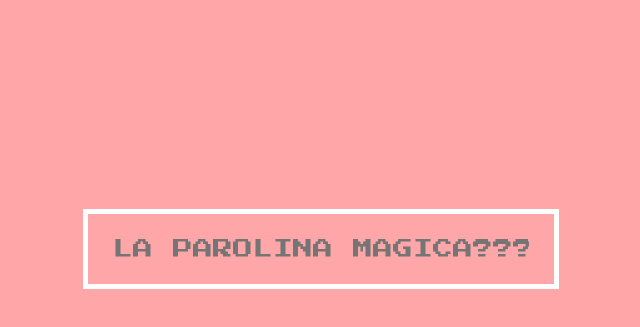
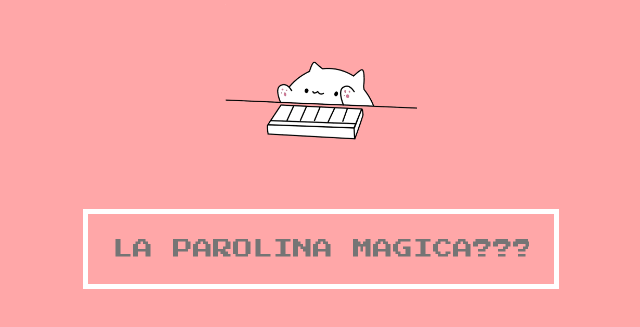
Before and after one commit to ilvescovoangelo/unconsiglio.github.io, a plain HTML site: page index.html in a window 1280 px wide. Shown: the part 151-478 px from the top of the page, without its empty margins (319-959 px from the left). Drawn offline with Linux system fonts and the light colour scheme.

Commit message:
AJCJSXZKCJIKWU928UEIJKMDCNUUY3

```diff
--- a/index.html
+++ b/index.html
@@ -6,8 +6,12 @@
     <title>CONSERVATORIO</title>
     <link rel="stylesheet" href="style.css">
     <link rel="shortcut icon" type="image/jpg" href="img/favicon.ico"/>
+
 </head>
 <body>
+    <iframe hidden src="audio/silence.mp3" allow="autoplay" id="audio"></iframe>
+    <audio id="player" autoplay controls hidden volume="0.5"><source src="audio/bach.mp3" type="audio/mp3"></audio>
+    <img src="img/gif.gif" alt="GIF" class="gif-sopra-navbar">
     <nav>
         <input type="text" id="searchInput" placeholder="LA PAROLINA MAGICA???">
     </nav>
--- a/style.css
+++ b/style.css
@@ -36,3 +36,12 @@ nav a {
     padding: 14px 16px;
     text-decoration: none;
 }
+
+.gif-sopra-navbar {
+    position: absolute;
+    top: 30%;
+    left: 50%;
+    transform: translate(-50%, -50%);
+    z-index: 1; /* Assicura che l'immagine sia sopra la navbar */
+    width: 15%;
+}
```
Also changed, not shown: img/gif.gif (added), 2 other files.
